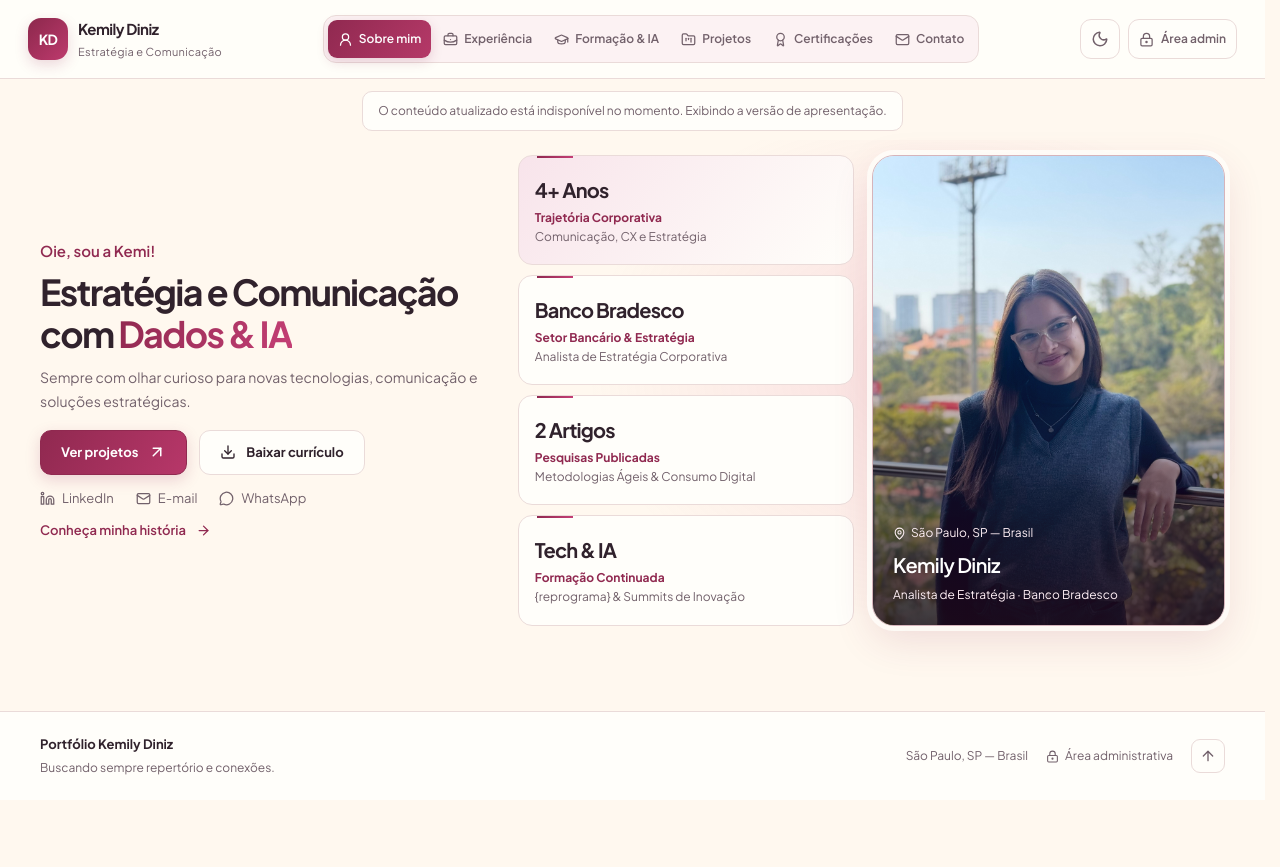
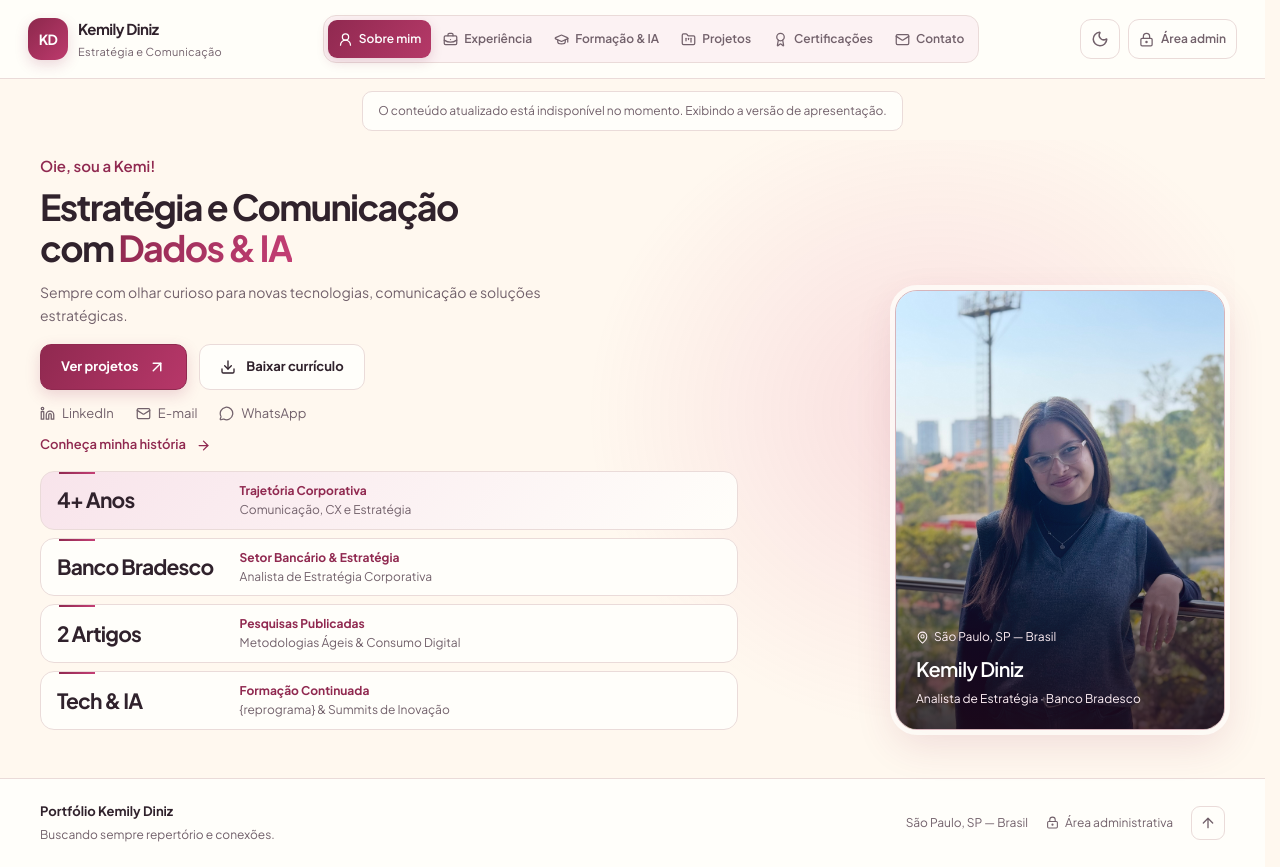
Before and after one commit to kemidiniz/portfolio_kemi, a React (Vite) app: page / in a window 1280 px wide. Before the commit the page ends 800 px from the top, so only its background shows below. Built offline with nearby package versions, Linux system fonts and the light colour scheme; no server answers.

Commit message:
Stack highlights below introduction and align final card with portrait

```diff
--- a/src/components/Hero.tsx
+++ b/src/components/Hero.tsx
@@ -71,7 +71,6 @@ export function Hero({
             Conheça minha história <ArrowRight size={15} />
           </button>
         </div>
-        <div className="profile-highlights">
         <div className="profile-metrics" aria-label="Destaques da trajetória">
           {personal.metrics.map((metric, index) => (
             <div className="metric-card" key={index}>
@@ -101,7 +100,6 @@ export function Hero({
           </figcaption>
         </figure>
       </div>
-      </div>
     </section>
   );
 }
--- a/src/index.css
+++ b/src/index.css
@@ -2042,68 +2042,9 @@
 }
 }
 
-/* The highlights fill the gap between the introduction and portrait. */
-.profile-highlights {
-  display: grid;
-  grid-template-columns: minmax(0, 1fr) minmax(0, 1.05fr);
-  gap: 18px;
-  align-items: stretch;
-  min-width: 0;
-}
+/* The last highlight aligns with the portrait's lower edge. */
 @media (min-width: 761px) {
-  .profile-grid {
-    grid-template-columns: minmax(0, 0.95fr) minmax(0, 1.5fr);
-    column-gap: 30px;
-    align-items: center;
-  }
-  .profile-highlights {
-    grid-column: 2;
-    grid-row: 1;
-  }
-  .profile-metrics {
-    grid-column: 1;
-    grid-row: 1;
-    grid-template-rows: repeat(4, minmax(0, 1fr));
-    align-self: stretch;
-    gap: 10px;
-  }
   .profile-portrait {
-    grid-column: 2;
-    grid-row: 1;
-    align-self: stretch;
-    justify-self: stretch;
-    max-width: none;
-    min-height: 0;
-    margin: 0;
-  }
-  .metric-card {
-    display: flex;
-    flex-direction: column;
-    align-items: flex-start;
-    justify-content: center;
-    padding: 12px 16px;
-  }
-  .metric-card strong {
-    font-size: 20px;
-  }
-  .metric-card > span {
-    margin-top: 4px;
-  }
-}
-@media (min-width: 761px) and (max-width: 1099px) {
-  .profile-grid {
-    grid-template-columns: 1fr;
-  }
-  .profile-highlights {
-    grid-column: 1;
-    grid-row: 2;
-    width: 100%;
-    max-width: 660px;
-    justify-self: center;
-  }
-}
-@media (max-width: 760px) {
-  .profile-highlights {
-    display: contents;
-  }
-}
+    align-self: end;
+  }
+}
```
Also changed, not shown: 1 other file (tests, documents, lock files or other folders). Lines whose indentation alone changed are shown as unchanged.
